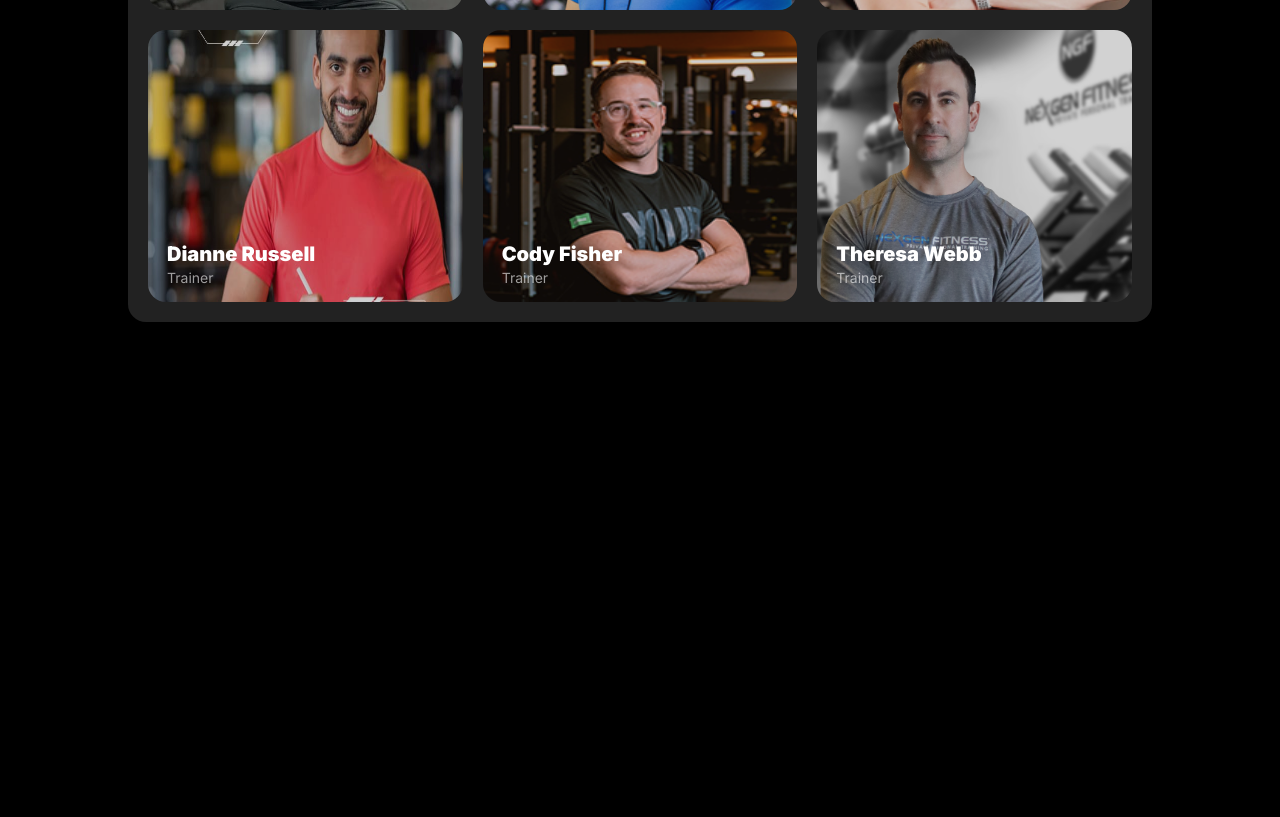
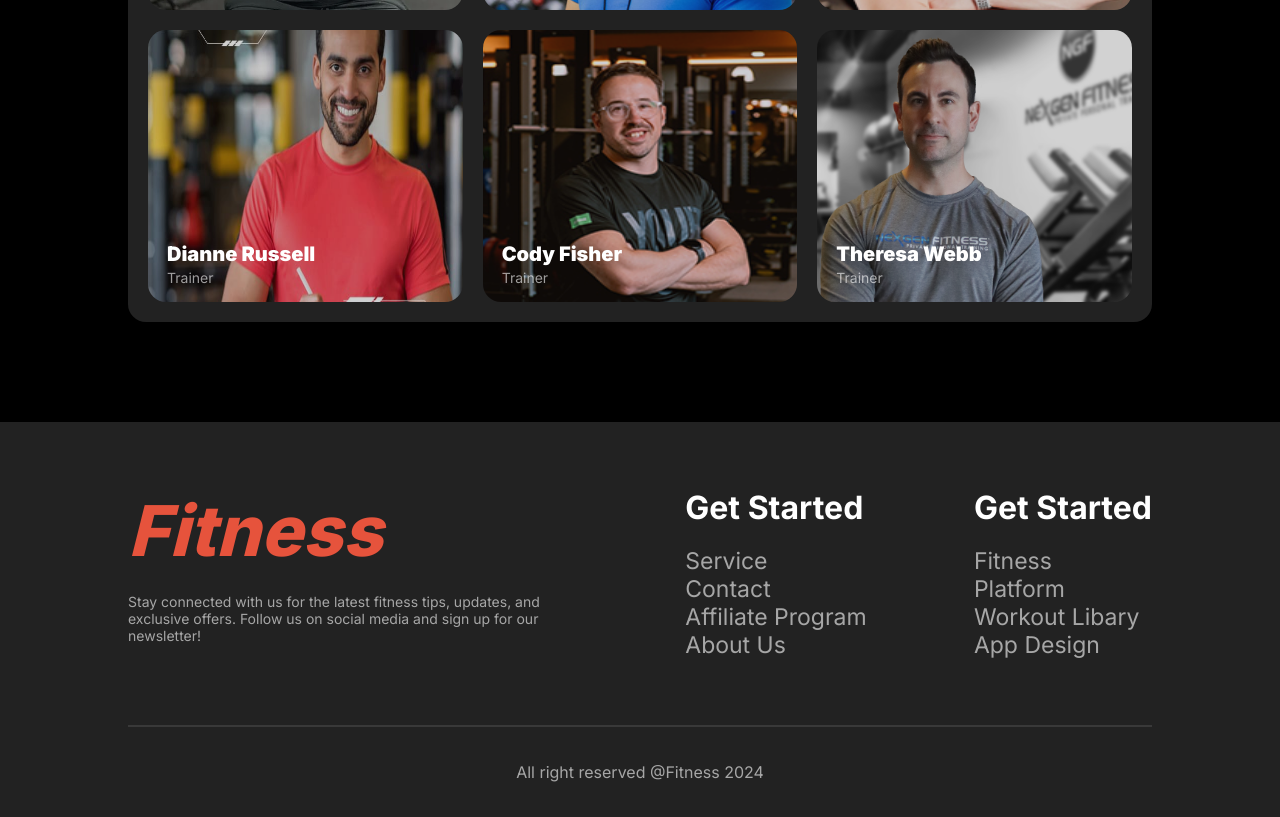
Before and after one commit to nusrat-xahan05/Fitness-Studio, a plain HTML site: page index.html in a window 1280 px wide. Shown: the part 3777-4594 px from the top of the page. Before the commit the page ends 4099 px from the top, so only its background shows below. Drawn offline with Linux system fonts and the light colour scheme; a web font is replaced by a local one.

Commit message:
footer section done

```diff
--- a/css/responsive.css
+++ b/css/responsive.css
@@ -135,4 +135,14 @@
         grid-template-columns: repeat(1, 1fr);
     }
 
+/* ================ FOOTER PART ================*/
+    #footer .footer_main{
+        grid-template-columns: repeat(1, 1fr);
+        justify-items: start;
+    }
+
+    #footer .footer_main .footer_item h2{
+        margin-top: 30px;
+    }
+
 }
--- a/css/style.css
+++ b/css/style.css
@@ -681,3 +681,62 @@ section{
 /* ====================================================
                     'TEAM' PART END
 ==================================================== */
+
+
+
+/* ====================================================
+                    'FOOTER' PART START
+ ==================================================== */
+ #footer{
+    background-color: var(--secondary-background-color);
+}
+
+#footer .footer_main{
+    padding: 66px 0px;
+    display: grid;
+    grid-template-columns: 450px auto auto;
+    justify-items: end;
+}
+
+#footer .footer_main .footer_item h1{
+    font-weight: 800;
+    font-style: italic;
+    font-size: 70px;
+    color: var(--highlight-color);
+    margin-bottom: 20px;
+}
+
+#footer .footer_main .footer_item p{
+    font-weight: 400;
+    font-size: 14px;
+    color: var(--secondary-text-color);
+}
+
+#footer .footer_main .footer_item h2{
+    font-weight: 700;
+    font-size: 32px;
+    color: var(--primary-text-color);
+    margin-bottom: 20px;
+}
+
+#footer .footer_main .footer_item a{
+    font-weight: 400;
+    font-size: 23px;
+    color: var(--secondary-text-color);
+    display: block;
+}
+
+#footer .footer_copyright{
+    border-top: 2px solid rgba(255, 255, 255, 0.1);
+    padding: 35px 0px;
+    text-align: center;
+}
+
+#footer .footer_copyright p{
+    font-weight: 400;
+    font-size: 20;
+    color: var(--secondary-text-color);
+}
+/* ====================================================
+                    'FOOTER' PART END
+ ==================================================== */
--- a/index.html
+++ b/index.html
@@ -379,5 +379,41 @@
                     'TEAM' PART END
 ==================================================== -->
 
+
+
+<!-- ====================================================
+                    'FOOTER' PART START
+ ==================================================== -->
+ <section id="footer">
+    <div class="container">
+        <div class="footer_main">
+            <div class="footer_item">
+                <h1>Fitness</h1>
+                <p>Stay connected with us for the latest fitness tips, updates, and exclusive offers. Follow us on social media and sign up for our newsletter!</p>
+            </div>
+            <div class="footer_item">
+                <h2>Get Started</h2>
+                <a href="#">Service</a>
+                <a href="#">Contact</a>
+                <a href="#">Affiliate Program</a>
+                <a href="#">About Us</a>
+            </div>
+            <div class="footer_item">
+                <h2>Get Started</h2>
+                <a href="#">Fitness</a>
+                <a href="#">Platform</a>
+                <a href="#">Workout Libary</a>
+                <a href="#">App Design</a>
+            </div>
+        </div>
+        <div class="footer_copyright">
+            <p>All right reserved @Fitness 2024</p>
+        </div>
+    </div>
+</section>
+<!-- ====================================================
+                    'FOOTER' PART END
+ ==================================================== -->
+
 </body>
 </html>
```
